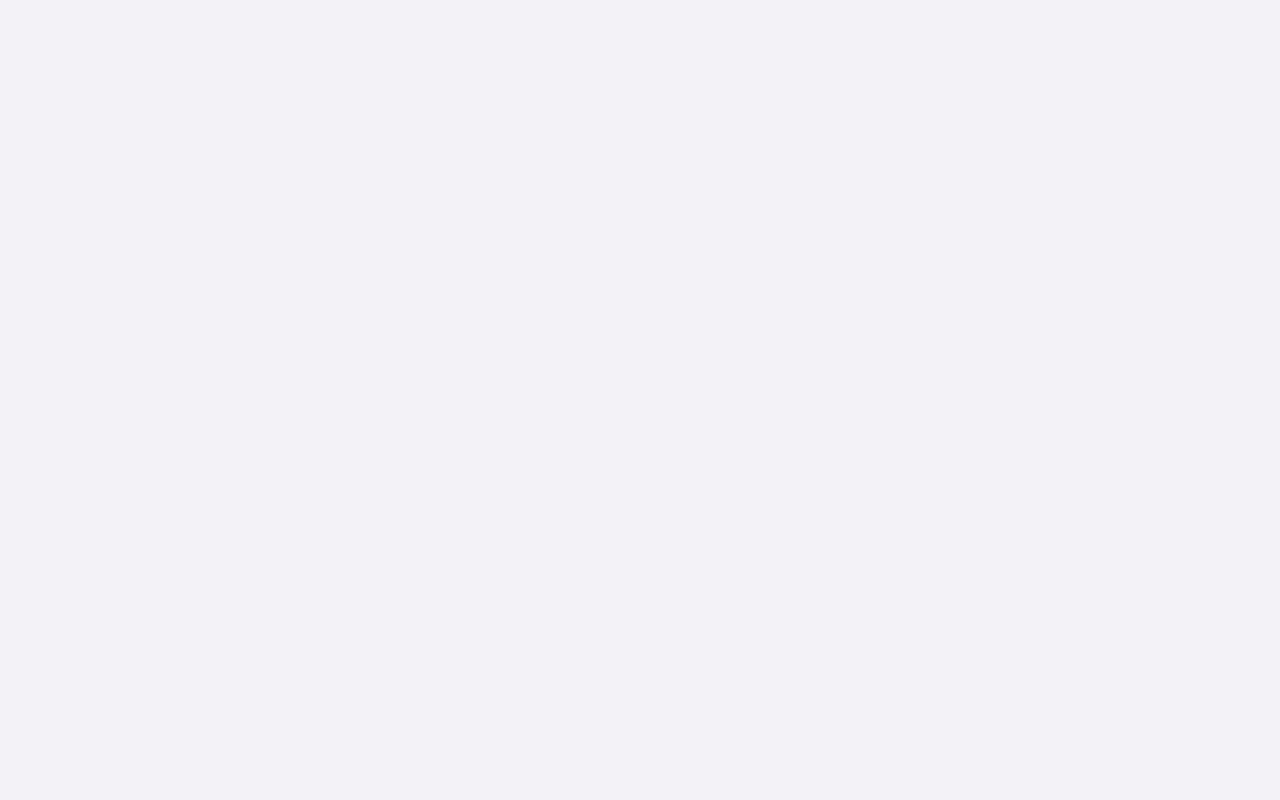
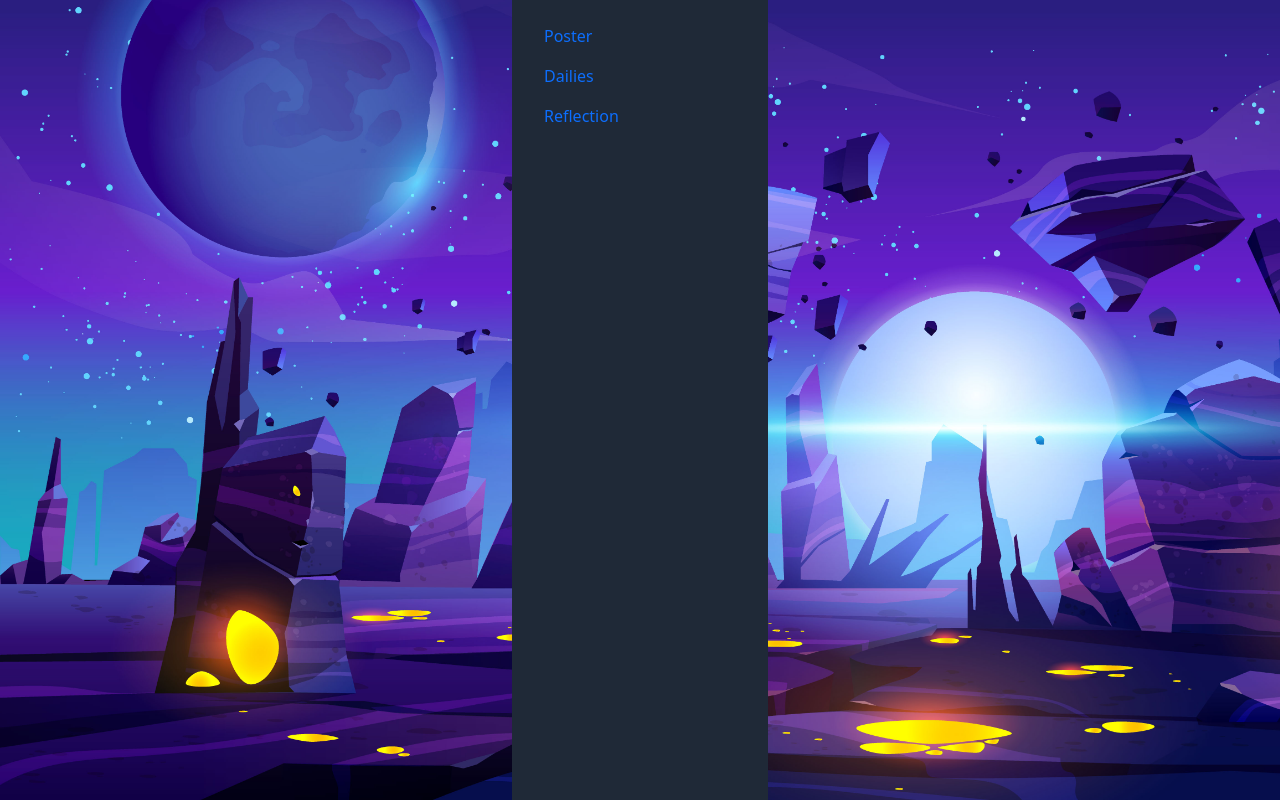
Before and after one commit to Insaneboy9/oip-app, a React (Create React App) app in the folder wireless-game-app/: page /blog in a window 1280 px wide. Before the commit this address had no page. Built offline with nearby package versions, Linux system fonts and the light colour scheme.

Commit message:
added blog

```diff
--- a/wireless-game-app/package.json
+++ b/wireless-game-app/package.json
@@ -11,9 +11,11 @@
     "@testing-library/react": "^13.4.0",
     "@testing-library/user-event": "^13.5.0",
     "antd": "^5.7.2",
+    "bootstrap": "^5.3.1",
     "framer-motion": "^9.0.2",
     "react": "^18.2.0",
     "react-beautiful-dnd": "^13.1.1",
+    "react-bootstrap": "^2.8.0",
     "react-dom": "^18.2.0",
     "react-hook-form": "^7.43.1",
     "react-router-dom": "^6.8.1",
--- a/wireless-game-app/src/App.js
+++ b/wireless-game-app/src/App.js
@@ -3,6 +3,7 @@ import { Route, Routes, useLocation } from "react-router-dom";
 import Start from "./pages/Start";
 import Home from "./pages/home";
 import { AnimatePresence } from "framer-motion";
+import Blog from "./pages/Blog";
 
 const App = () => {
   const location = useLocation();
@@ -11,6 +12,7 @@ const App = () => {
       <Routes location={location} key={location.pathname}>
         <Route path="/" element={<Start />} />
         <Route path="/home" element={<Home />} />
+        <Route path="/blog" element={<Blog />} />
       </Routes>
     </AnimatePresence>
   );
--- /dev/null
+++ b/wireless-game-app/src/pages/Blog.js
@@ -0,0 +1,37 @@
+import React, { useEffect } from 'react';
+import { motion } from 'framer-motion';
+import { Nav } from 'react-bootstrap';
+
+const Blog = () => {
+  useEffect(() => {
+    // Dynamically import the Bootstrap CSS
+    const link = document.createElement('link');
+    link.href = 'https://cdn.jsdelivr.net/npm/bootstrap@5.3.0/dist/css/bootstrap.min.css';
+    link.rel = 'stylesheet';
+    document.head.appendChild(link);
+
+    // Remove the Bootstrap CSS when the component is unmounted
+    return () => {
+      document.head.removeChild(link);
+    };
+  }, []);
+
+  return (
+    <motion.div
+      initial={{ width: 0 }}
+      animate={{ width: '100%' }}
+      exit={{ x: window.innerWidth, transition: { duration: 0.3 } }}
+      className="h-screen w-screen relative bg-ufo bg-cover justify-center flex items-center"
+    >
+      <div className="h-screen w-1/5 bg-gray-800 text-white p-3">
+        <Nav defaultActiveKey="/home" className="flex-column">
+          <Nav.Link href="/home">Poster</Nav.Link>
+          <Nav.Link href="/home">Dailies</Nav.Link>
+          <Nav.Link href="/home">Reflection</Nav.Link>
+        </Nav>
+      </div>
+    </motion.div>
+  );
+};
+
+export default Blog;
--- a/wireless-game-app/src/pages/home.js
+++ b/wireless-game-app/src/pages/home.js
@@ -6,6 +6,7 @@ import SwiperCore from "swiper";
 import "swiper/css";
 import "swiper/css/effect-coverflow";
 import "swiper/css/navigation";
+import { Link } from "react-router-dom";
 
 import Progress1 from "./progress/progress1";
 import Progress2 from "./progress/progress2";
@@ -24,9 +25,11 @@ const Home = () => {
       className="h-screen w-screen relative bg-ufo bg-cover justify-center flex items-center"
     >
       <div className="absolute top-4 right-4 z-20">
+        <Link to="/blog">
         <button className="bg-blue hover:bg-blue text-white font-bold py-2 px-4 rounded border-2">
           Click to view dailies
         </button>
+        </Link>
       </div>
       <div className="w-full h-full md:w-4/5 lg:w-3/5 xl:w-2/5 mx-auto">
         <div className="swiper-container h-52rem py-8 relative">
```
Also changed, not shown: 1 other file (tests, documents, lock files or other folders).
